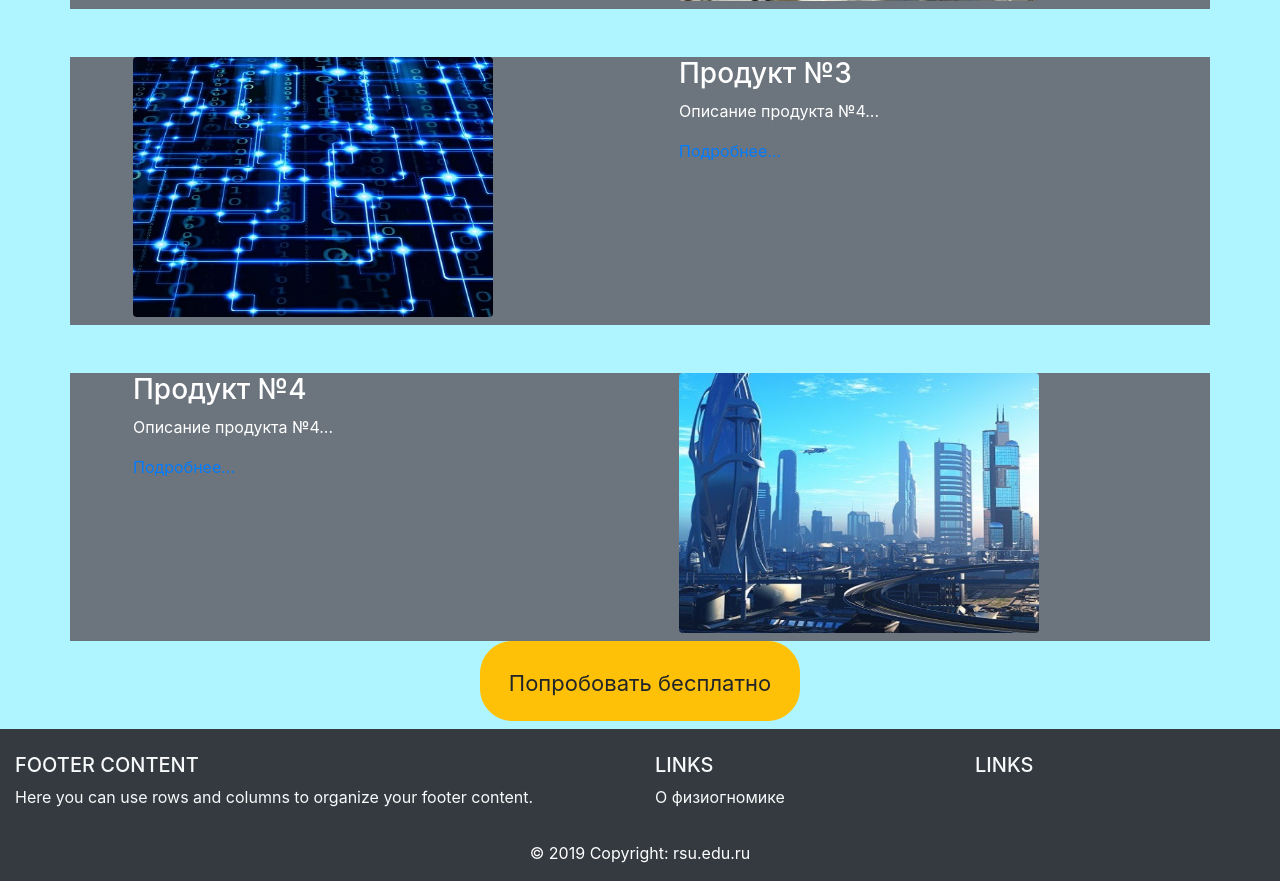
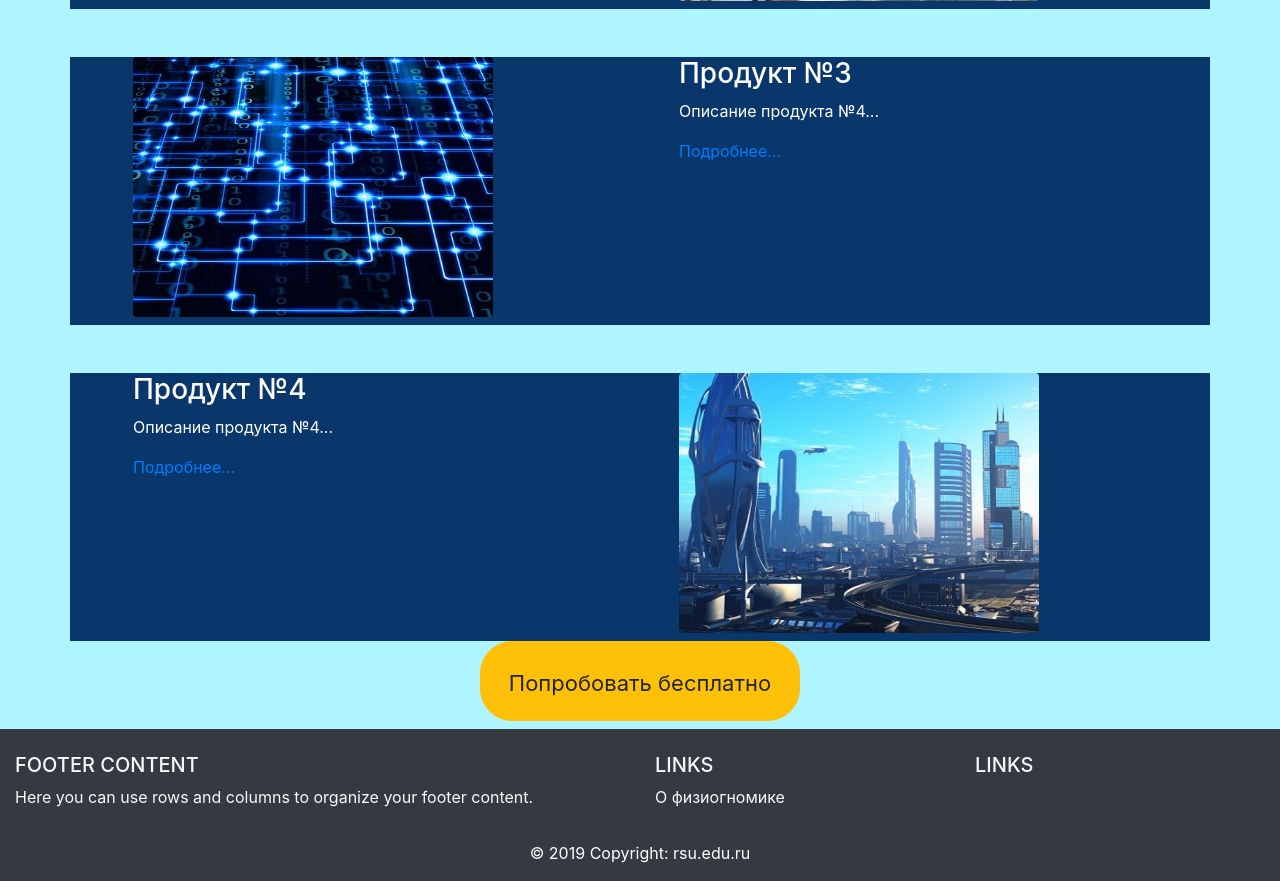
Before and after one commit to Zhora1337/RegulIT, a Django app: page / in a window 1280 px wide. Shown: the part 971-1852 px from the top of the page. Run offline with Django 3.2, Linux system fonts and the light colour scheme; some libraries are stand-ins or nearby versions.

Commit message:
buttons products

```diff
--- a/main/templates/main/home.html
+++ b/main/templates/main/home.html
@@ -12,6 +12,18 @@
 			<a href="/register" class="btn btn-secondary text-righ">Регистрация</a>
 		</div>
 	</div>
+	<style>
+		.hovered_product{
+			background:rgb(10, 55, 107);
+			color:#fff;
+
+		}
+
+		.hovered_product:hover{
+			background:rgb(1, 5, 61);
+			color:#ffa;
+		}
+	</style>
 	<!--<div class="embed-responsive embed-responsive-21by9 text-center">
 		<iframe src="https://www.youtube.com/embed/sVq42u_iev8?autoplay=1&loop=1&playlist=sVq42u_iev8&modestbranding=1&showinfo=0" frameborder="0" allow="accelerometer; autoplay; encrypted-media; gyroscope; picture-in-picture"></iframe>
 	 </div>-->
@@ -19,9 +31,9 @@
 		<a href="/scan" class="btn btn-warning size" style="width:320px; font-size:22px; height:80px; text-align: center; padding:25px; border-radius: 32px;">Попробовать бесплатно</a>
 	</div>
 	<div class="container mx-auto">
-	  	<div class="row mt-2 rounded-2" style="background: #001de0;">
+	  	<div class="row mt-2 rounded-2 hovered_product" >
   			<div class="col ml-5">
-				<img src="{% static 'main/image/face.jpg' %}" class="rounded float-left mr-1" height="260px" width="360px"></a>
+				<img src="{% static 'main/image/face.jpg' %}" class="rounded float-left" height="260px" width="360px"></a>
   			</div>
   			<div class="col">
 				<h3>Продукт №1</h3>
@@ -29,19 +41,19 @@
 				<a class="btn-success" href="/"><p>Подробнее...</p></a>
   			</div>
 	  	</div>
-  		<div class="row mt-5 pb-2 text-right btn-secondary">
+  		<div class="row mt-5 pb-2 text-right hovered_product">
   			<div class="col ml-5 text-right">
 				<h3>Продукт №2</h3>
 				<p>Описание продукта №2...</p>
 				<a href="/"><p>Подробнее...</p></a>
   			</div>
   			<div class="col">
-				<a href="/"><img src="{% static 'main/image/rsu.jpg' %}" class="rounded float-left mr-3" height="260px" width="360px"></a>
+				<a href="/"><img src="{% static 'main/image/rsu.jpg' %}" class="rounded float-left" height="260px" width="360px"></a>
   			</div>
 		</div>
-		<div class="row mt-5 pb-2 btn-secondary">
+		<div class="row mt-5 pb-2 btn-secondary hovered_product">
 			<div class="col ml-5">
-				<a href="/"><img src="{% static 'main/image/tech.jpg' %}" class="rounded float-left mr-3" height="260px" width="360px"></a>
+				<a href="/"><img src="{% static 'main/image/tech.jpg' %}" class="rounded float-left" height="260px" width="360px"></a>
 			</div>
 			<div class="col">
 				<h3>Продукт №3</h3>
@@ -49,14 +61,14 @@
 				<a href="/"><p>Подробнее...</p></a>
 			</div>
 		</div>
-		<div class="row mt-5 pb-2 btn-secondary">
+		<div class="row mt-5 pb-2 btn-secondary hovered_product">
 			<div class="col ml-5">
 				<h3>Продукт №4</h3>
 				<p>Описание продукта №4...</p>
 				<a href="/"><p>Подробнее...</p></a>
 			</div>
 			<div class="col">
-				<a href="/"><img src="{% static 'main/image/future.jpg' %}" class="rounded float-left mr-3" height="260px" width="360px"></a>
+				<a href="/"><img src="{% static 'main/image/future.jpg' %}" class="rounded float-left" height="260px" width="360px"></a>
 			</div>
 		</div>
 	</div>
```
